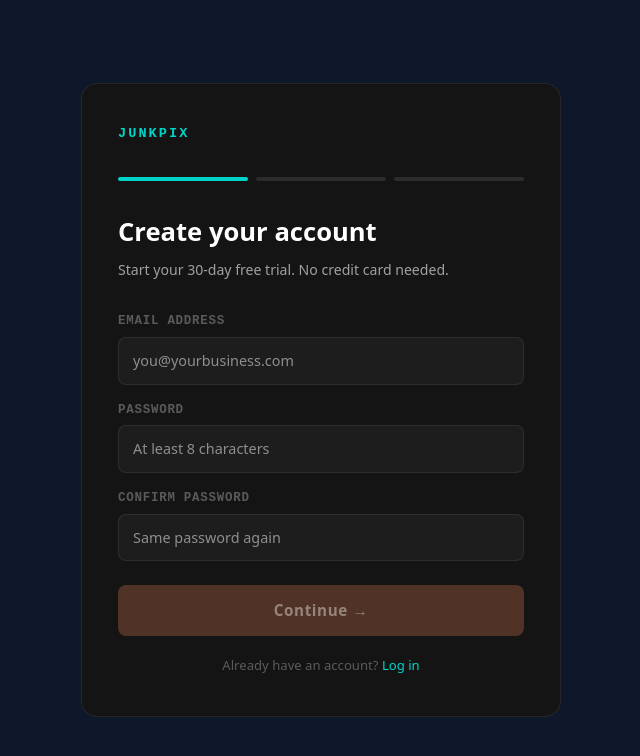
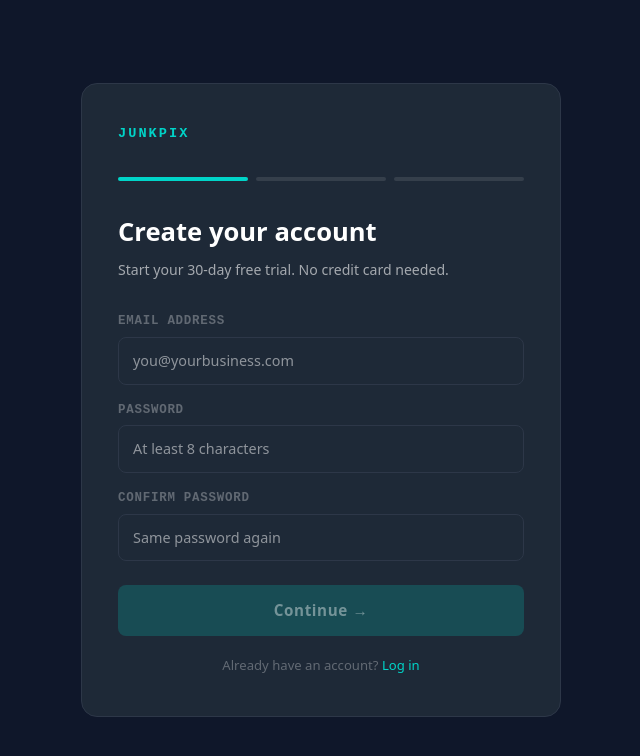
Before and after one commit to pixhere/junkpixapp, a Next.js app: page /signup in a window 1280 px wide. Shown: the top 756 px of the page, without its empty margins (319-959 px from the left). Built offline with nearby package versions, Linux system fonts and the light colour scheme; no server answers.

Commit message:
fix signup page colors - card bg, inputs, disabled button

```diff
--- a/src/app/signup/page.tsx
+++ b/src/app/signup/page.tsx
@@ -10,7 +10,7 @@ const supabase = createClient(
 
 const C = {
   bg: "#0F172A",
-  card: "#141414",
+  card: "#1E2937",
   ink: "#FFFFFF",
   inkSoft: "rgba(255,255,255,0.6)",
   inkFaint: "rgba(255,255,255,0.3)",
@@ -101,7 +101,7 @@ export default function SignupPage() {
 
   if (success) return (
     <div style={{ minHeight:"100vh", background:"#0F172A", color:"#fff", fontFamily:"system-ui,sans-serif", display:"flex", alignItems:"center", justifyContent:"center", padding:20 }}>
-      <div style={{ background:"#141414", border:"1px solid rgba(255,255,255,0.08)", borderRadius:16, padding:"40px 36px", width:"100%", maxWidth:480, textAlign:"center" }}>
+      <div style={{ background:"#1E2937", border:"1px solid #2D3748", borderRadius:16, padding:"40px 36px", width:"100%", maxWidth:480, textAlign:"center" }}>
         <div style={{ fontSize:"3rem", marginBottom:20 }}>🎉</div>
         <div style={{ fontSize:".85rem", fontWeight:800, letterSpacing:".15em", color:"#00D4C8", fontFamily:"monospace", marginBottom:24 }}>JUNKPIX</div>
         <h1 style={{ fontSize:"1.4rem", fontWeight:800, marginBottom:8 }}>You're in.</h1>
@@ -115,14 +115,14 @@ export default function SignupPage() {
     </div>
   );
 
-  const inputStyle = { width:"100%", padding:"12px 14px", borderRadius:8, border:"1px solid rgba(255,255,255,0.08)", background:"rgba(255,255,255,0.04)", color:"#fff", fontSize:".9rem", fontFamily:"inherit", marginBottom:16, boxSizing:"border-box" as const };
+  const inputStyle = { width:"100%", padding:"12px 14px", borderRadius:8, border:"1px solid #2D3748", background:"#1E2937", color:"#fff", fontSize:".9rem", fontFamily:"inherit", marginBottom:16, boxSizing:"border-box" as const };
   const labelStyle = { fontSize:".78rem", fontWeight:600 as const, color:"rgba(255,255,255,0.3)", letterSpacing:".06em", fontFamily:"monospace", marginBottom:6, display:"block" as const };
   const btnStyle = { width:"100%", padding:"14px", borderRadius:8, border:"none", background:"#00D4C8", color:"#fff", fontSize:".95rem", fontWeight:700 as const, cursor:"pointer", letterSpacing:".04em", marginTop:8 };
-  const btnDisabled = { ...btnStyle, background:"rgba(217,123,79,0.3)", color:"rgba(255,255,255,0.4)", cursor:"not-allowed" as const };
+  const btnDisabled = { ...btnStyle, background:"rgba(0,212,200,0.2)", color:"rgba(255,255,255,0.4)", cursor:"not-allowed" as const };
 
   return (
     <div style={{ minHeight:"100vh", background:"#0F172A", color:"#fff", fontFamily:"system-ui,sans-serif", display:"flex", alignItems:"center", justifyContent:"center", padding:20 }}>
-      <div style={{ background:"#141414", border:"1px solid rgba(255,255,255,0.08)", borderRadius:16, padding:"40px 36px", width:"100%", maxWidth:480 }}>
+      <div style={{ background:"#1E2937", border:"1px solid #2D3748", borderRadius:16, padding:"40px 36px", width:"100%", maxWidth:480 }}>
 
         <div style={{ fontSize:".85rem", fontWeight:800, letterSpacing:".15em", color:"#00D4C8", fontFamily:"monospace", marginBottom:32 }}>JUNKPIX</div>
 
@@ -209,7 +209,7 @@ export default function SignupPage() {
             <input style={inputStyle} placeholder="https://yourbusiness.com" value={website} onChange={e => setWebsite(e.target.value)} />
 
             <div style={{ display:"flex", gap:12, marginTop:8 }}>
-              <button onClick={() => setStep(1)} style={{ ...btnStyle, background:"transparent", border:"1px solid rgba(255,255,255,0.08)", color:"rgba(255,255,255,0.6)", flex:1 }}>← Back</button>
+              <button onClick={() => setStep(1)} style={{ ...btnStyle, background:"transparent", border:"1px solid #2D3748", color:"rgba(255,255,255,0.6)", flex:1 }}>← Back</button>
               <button
                 style={businessName && ownerName && phone && city && state ? { ...btnStyle, flex:2 } : { ...btnDisabled, flex:2 }}
                 disabled={!businessName || !ownerName || !phone || !city || !state}
@@ -280,7 +280,7 @@ export default function SignupPage() {
             </label>
 
             <div style={{ display:"flex", gap:12, marginTop:8 }}>
-              <button onClick={() => setStep(2)} style={{ ...btnStyle, background:"transparent", border:"1px solid rgba(255,255,255,0.08)", color:"rgba(255,255,255,0.6)", flex:1 }}>← Back</button>
+              <button onClick={() => setStep(2)} style={{ ...btnStyle, background:"transparent", border:"1px solid #2D3748", color:"rgba(255,255,255,0.6)", flex:1 }}>← Back</button>
               <button
                 style={loading || !agreedToTerms ? { ...btnDisabled, flex:2 } : { ...btnStyle, flex:2 }}
                 disabled={loading || !agreedToTerms}
```
